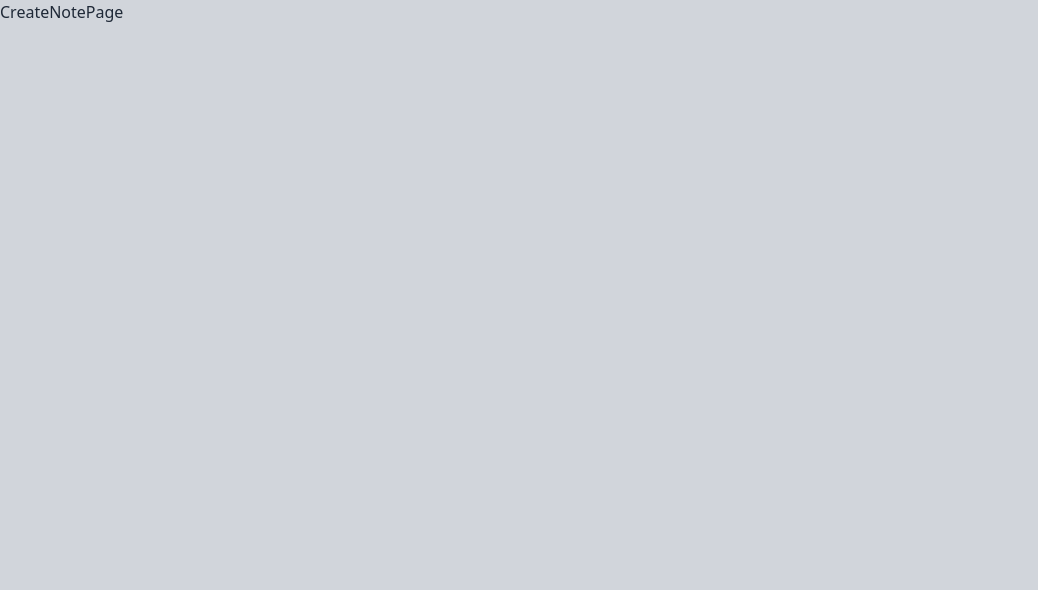
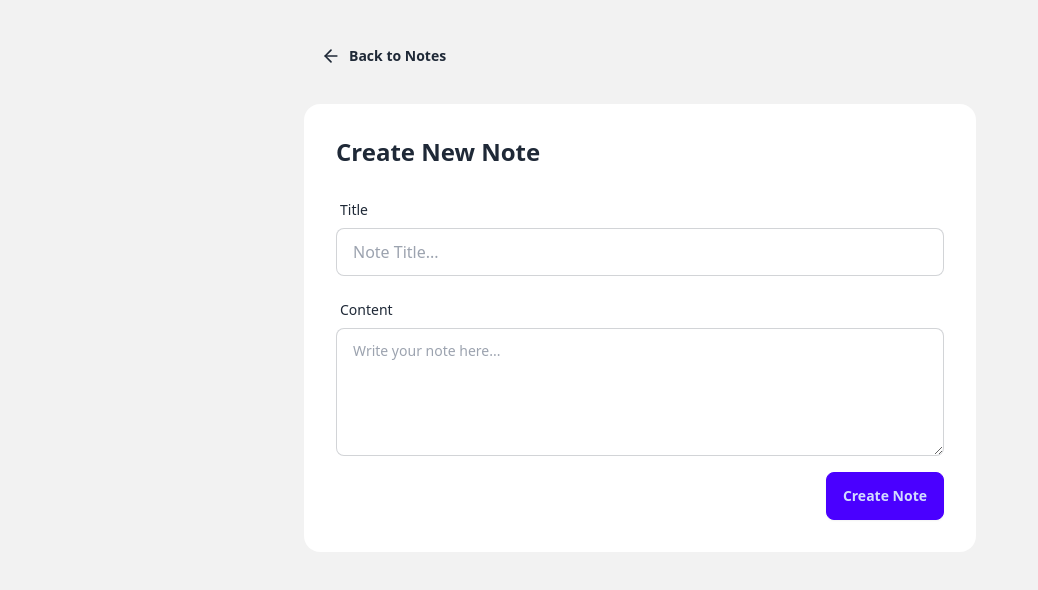
Before and after one commit to Nikolic1992/notes-app-mern-stack, a React app in the folder frontend/: page /create in a window 1280 px wide. Shown: the top 590 px of the page, without its empty margins (0-1038 px from the left). Built offline with nearby package versions, Linux system fonts and the light colour scheme; the HTML template or start-up script is replaced by a standard one.

Commit message:
add CreateNotePage

```diff
--- a/frontend/src/pages/CreateNotePage.jsx
+++ b/frontend/src/pages/CreateNotePage.jsx
@@ -1,5 +1,101 @@
+import { ArrowLeftIcon } from "lucide-react";
+import { useState } from "react";
+import { Link, useNavigate } from "react-router";
+import { toast } from "react-hot-toast";
+import api from "../lib/axios";
+
 function CreateNotePage() {
-  return <div>CreateNotePage</div>;
+  const [title, setTitle] = useState("");
+  const [content, setContent] = useState("");
+  const [isLoading, setIsLoading] = useState(false);
+
+  const navigate = useNavigate();
+
+  async function handleSubmit(e) {
+    e.preventDefault();
+    if (!title.trim() || !content.trim()) {
+      toast.error("Title and content are required.");
+      return;
+    }
+    setIsLoading(true);
+    try {
+      await api.post("/notes", {
+        title,
+        content,
+      });
+      toast.success("Note created successfully!");
+      // Redirect after 1 second
+      setTimeout(() => {
+        navigate("/");
+      }, 1000);
+    } catch (error) {
+      console.error("Error creating note:", error);
+      if (error.response.status === 429) {
+        toast.error("Slow down! You are creating notes too quickly.", {
+          duration: 5000,
+          icon: "⚠️",
+        });
+      } else {
+        toast.error("Failed to create note. Please try again later.");
+      }
+      return;
+    } finally {
+      setIsLoading(false);
+    }
+  }
+
+  return (
+    <div className="min-h-screen bg-base-200">
+      <div className="container mx-auto px-4 py-8">
+        <div className="max-w-2xl mx-auto ">
+          <Link to={"/"} className="btn btn-ghost mb-6">
+            <ArrowLeftIcon className="size-5" />
+            Back to Notes
+          </Link>
+
+          <div className="card bg-base-100">
+            <div className="card-body">
+              <h2 className="card-title text-2xl mb-4">Create New Note</h2>
+              <form onSubmit={handleSubmit}>
+                <div className="form-control mb-4">
+                  <label className="label">
+                    <span className="label-text">Title</span>
+                  </label>
+                  <input
+                    type="text"
+                    placeholder="Note Title..."
+                    className="input input-bordered"
+                    value={title}
+                    onChange={(e) => setTitle(e.target.value)}
+                  />
+                </div>
+                <div className="form-control mb-4">
+                  <label className="label">
+                    <span className="label-text">Content</span>
+                  </label>
+                  <textarea
+                    placeholder="Write your note here..."
+                    className="textarea textarea-bordered h-32"
+                    value={content}
+                    onChange={(e) => setContent(e.target.value)}
+                  />
+                </div>
+                <div className="card-actions justify-end">
+                  <button
+                    type="submit"
+                    className="btn btn-primary"
+                    disabled={isLoading}
+                  >
+                    {isLoading ? "Creating..." : "Create Note"}
+                  </button>
+                </div>
+              </form>
+            </div>
+          </div>
+        </div>
+      </div>
+    </div>
+  );
 }
 
 export default CreateNotePage;
```
